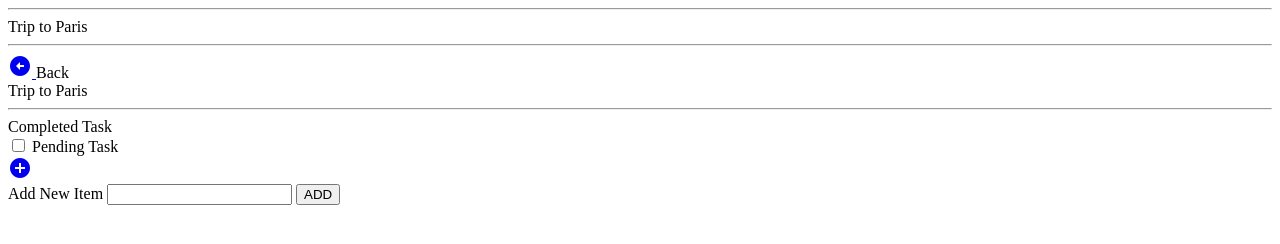
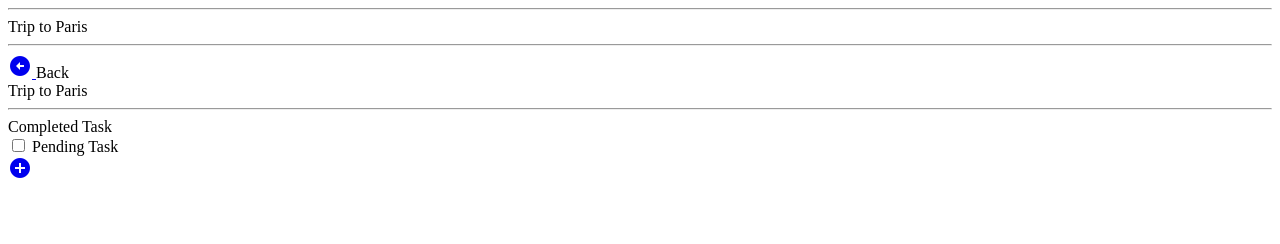
Before and after one commit to Basheerbachi/Projects, a plain HTML site: page TodoList/index3.html in a window 1280 px wide. Drawn offline with Linux system fonts and the light colour scheme.

Commit message:
Update index3.html

```diff
--- a/TodoList/index3.html
+++ b/TodoList/index3.html
@@ -5,7 +5,7 @@
     <meta http-equiv="X-UA-Compatible" content="IE=edge">
     <meta name="viewport" content="width=device-width, initial-scale=1.0">
     <title>Document</title>
-    <link rel="stylesheet" href="style4.css">
+    <link rel="stylesheet" href="style3.css">
     <link rel="stylesheet" href="https://fonts.googleapis.com/icon?family=Material+Icons">
 </head>
 <body>
@@ -51,16 +51,5 @@
         </div>
         </div>
     </section>
-
-    <section class="prompt">
-        <form action="">
-        <label for="" class="add-label">Add New Item</label>
-        <input type="text" name="" id="" class="placeholder">
-        <a href="./index3.html" class="add-link">
-        <input type="button" value="ADD" class="add-button">
-        </a>
-        </form>
-    </section>
-
 </body>
 </html>
```
